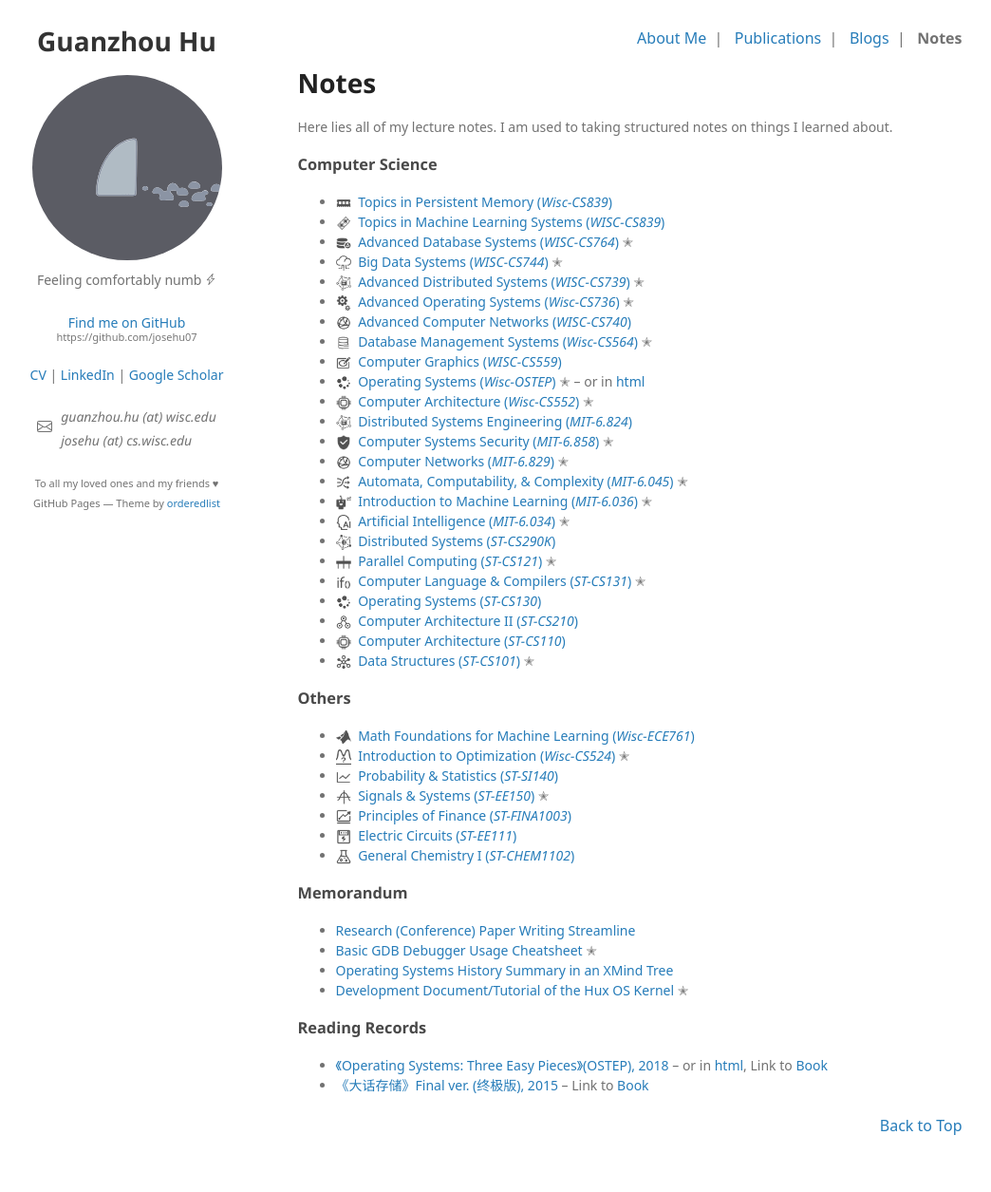
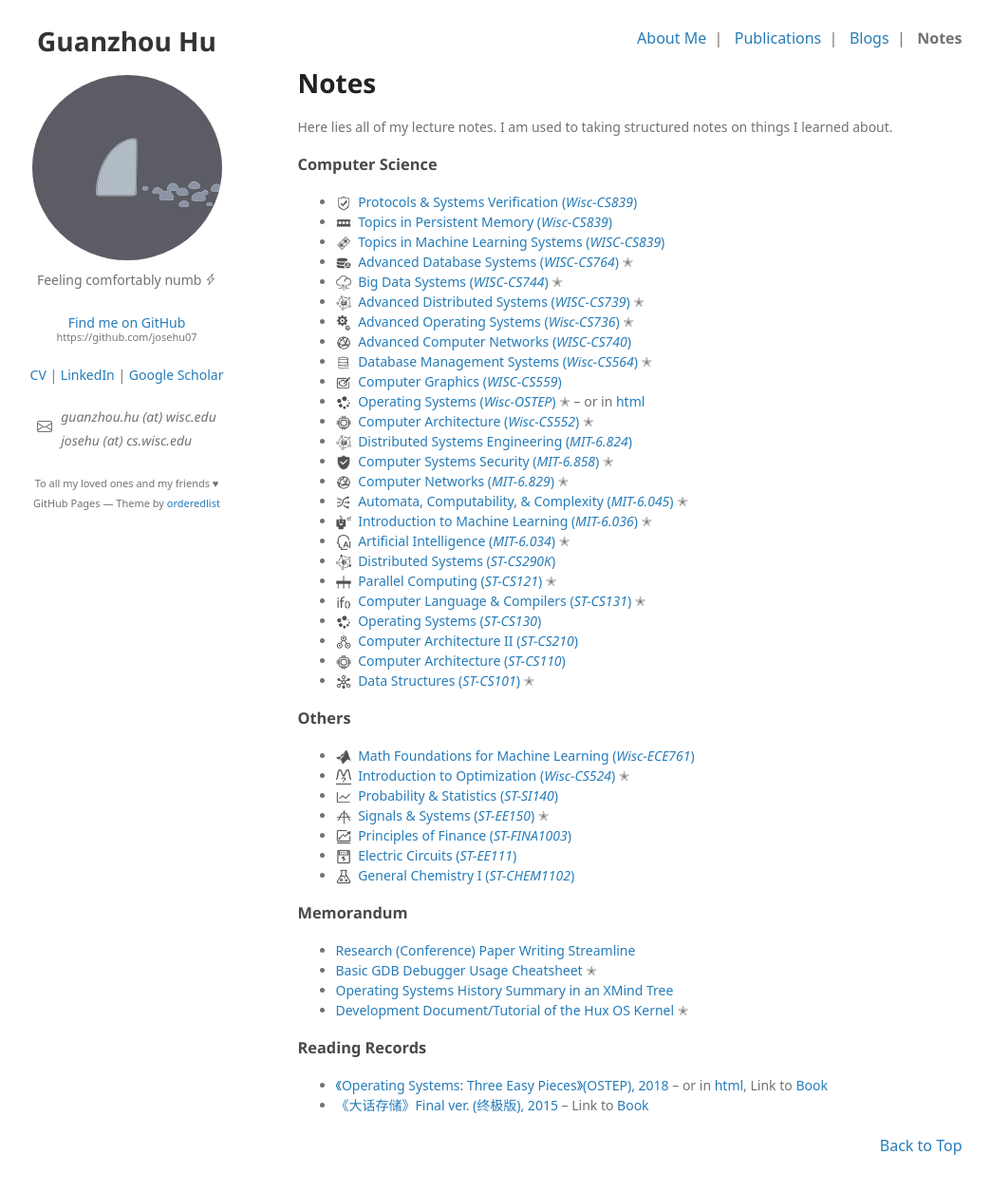
Before and after one commit to josehu07/josehu07.github.io, a Jekyll site: the page built from notes.md, in a window 1280 px wide and 1288 px high. Shown: the top 1255 px of the window at 95% size, without its empty margins (119-1163 px from the left). Built offline with Jekyll 4.4.1, drawn with Linux system fonts in a browser that asks for light colours; some web fonts are replaced; a script that is not in the unit is left out.

Commit message:
add dummy verification course notes

```diff
--- a/notes.md
+++ b/notes.md
@@ -17,6 +17,7 @@ Here lies all of my lecture notes. I am used to taking structured notes on thing
 
 ### Computer Science
 
+- <img class="note-icon" src="/assets/note-icon/sys-verification-show.png" /> [Protocols & Systems Verification (*Wisc-CS839*)](/assets/file/sys-verification.pdf)
 - <img class="note-icon" src="/assets/note-icon/pmem-topics-show.png" /> [Topics in Persistent Memory (*Wisc-CS839*)](/assets/file/pmem-topics.pdf)
 - <img class="note-icon" src="/assets/note-icon/mlsys-topics-show.png" /> [Topics in Machine Learning Systems (*WISC-CS839*)](/assets/file/mlsys-topics.pdf)
 - <img class="note-icon" src="/assets/note-icon/advanced-database-systems-show.png" /> [Advanced Database Systems (*WISC-CS764*)](/assets/file/advanced-database-systems.pdf) ✭
```
Also changed, not shown: assets/note-icon/sys-verification-show.png (added), 1 other file.
